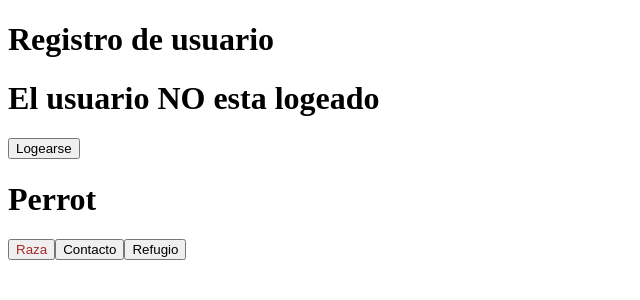
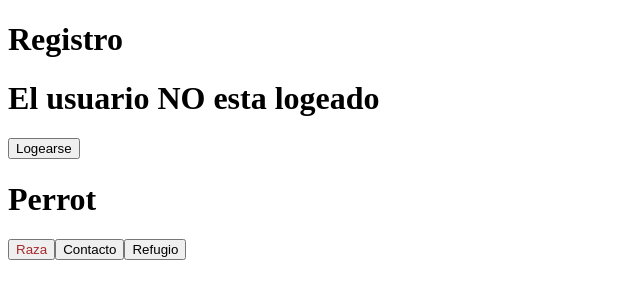
Before and after one commit to Aleco3305/Alex, a React (Vite) app: page / in a window 1280 px wide. Shown: the top 300 px of the page, without its empty margins (0-640 px from the left). Built offline with nearby package versions, Linux system fonts and the light colour scheme.

Commit message:
prueba rama dev

```diff
--- a/src/App.jsx
+++ b/src/App.jsx
@@ -13,7 +13,7 @@ function App() {
 
   return (
     <>
-    <h1>Registro de usuario</h1>
+    <h1>Registro</h1>
     <h1>{isLogedIn ? "El usuario esta logueados" : "El usuario NO esta logeado"}</h1>
     <button className = "log" onClick={logUser}> { isLogedIn ? "Cerrar sesion" : "Logearse"} </button>
 
```
